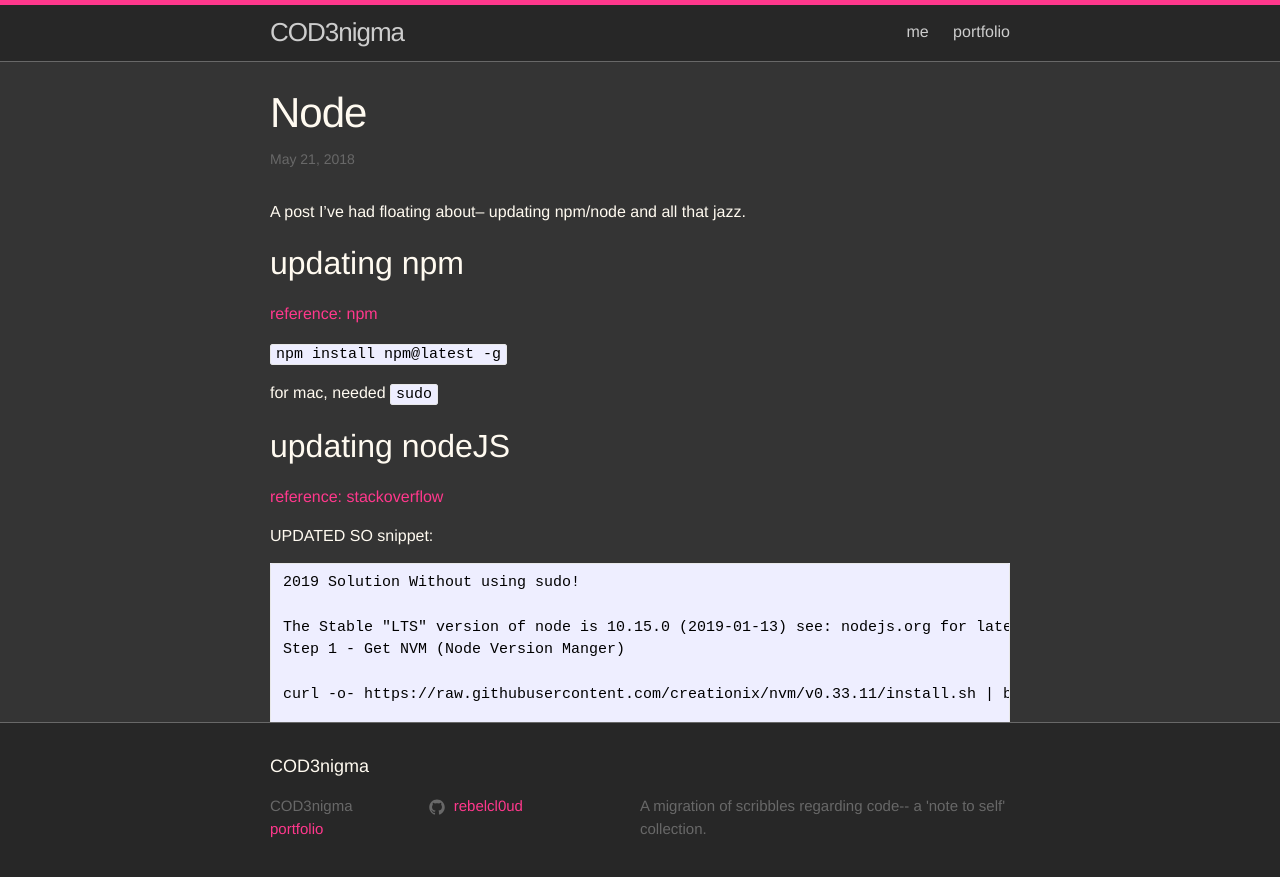
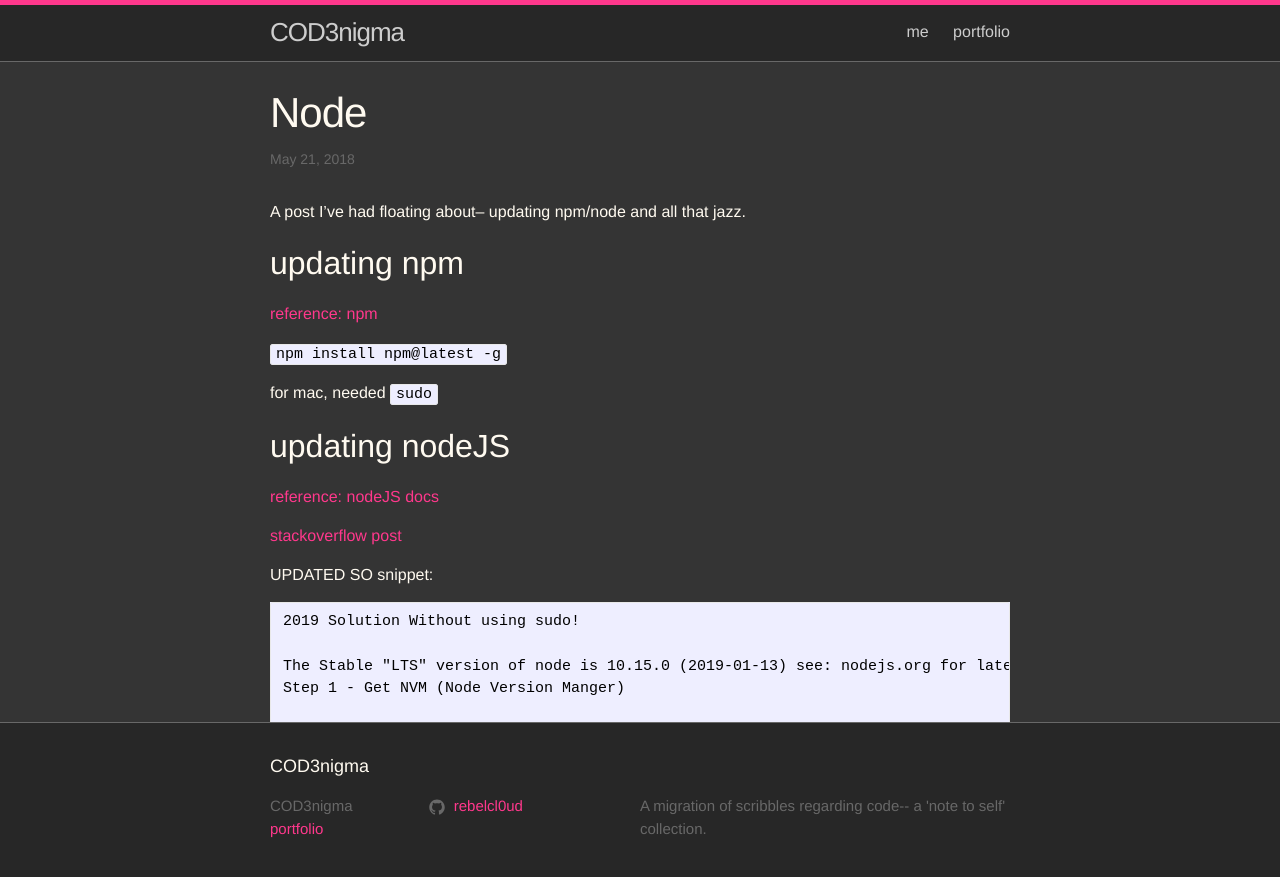
Before and after one commit to rebelcl0ud/blog, a Jekyll site: the page built from _posts/2018-05-21-[46]-node.markdown, in a window 1280 px wide and 900 px high. Shown: the top 877 px of the window. Built offline with Jekyll 4.4.1, drawn with Linux system fonts in a browser that asks for light colours.

Commit message:
add: nodeJS doc/site link

````diff
--- a/_posts/2018-05-21-[46]-node.markdown
+++ b/_posts/2018-05-21-[46]-node.markdown
@@ -15,8 +15,9 @@ A post I've had floating about-- updating npm/node and all that jazz.
 for mac, needed `sudo`
 
 ## updating nodeJS
+[reference: nodeJS docs](https://nodejs.org/en/)
 
-[reference: stackoverflow](https://stackoverflow.com/questions/10075990/upgrading-node-js-to-latest-version#10076029)
+[stackoverflow post](https://stackoverflow.com/questions/10075990/upgrading-node-js-to-latest-version#10076029)
 
 UPDATED SO snippet:
 ```
````
